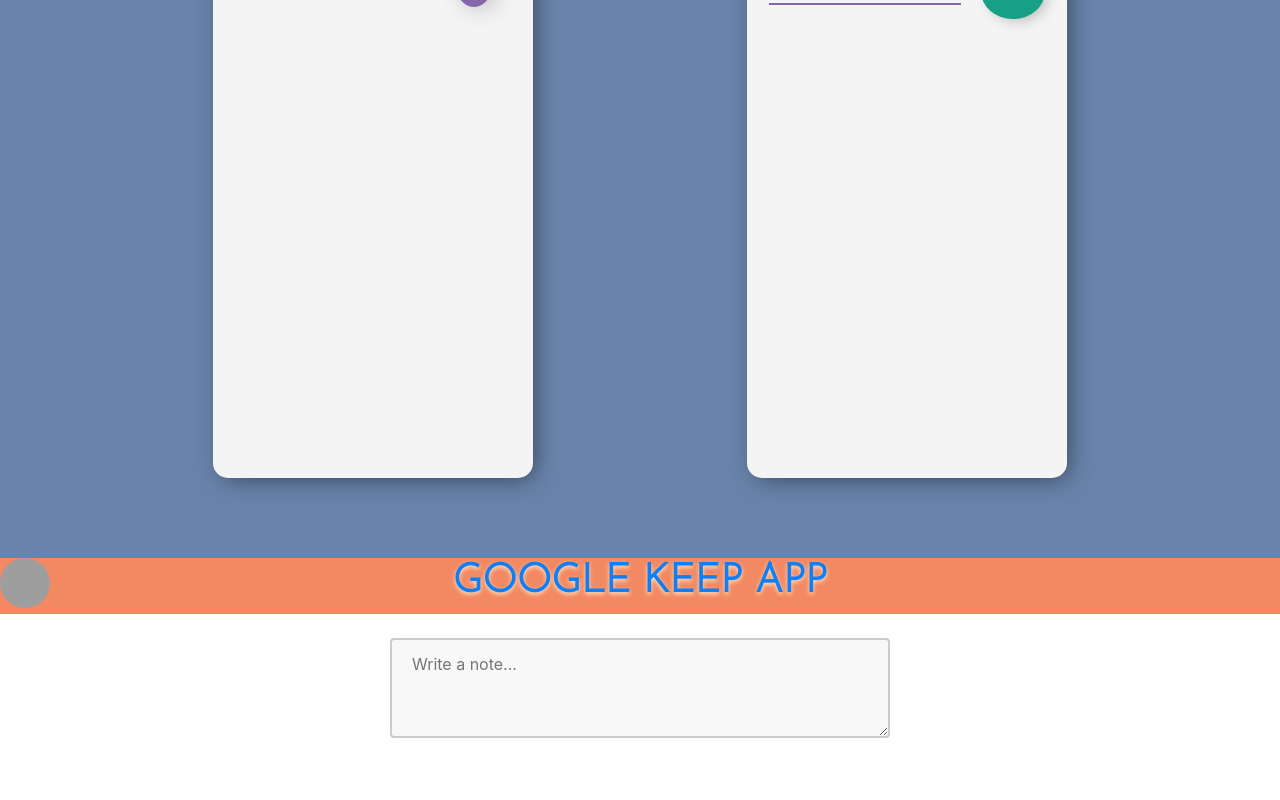
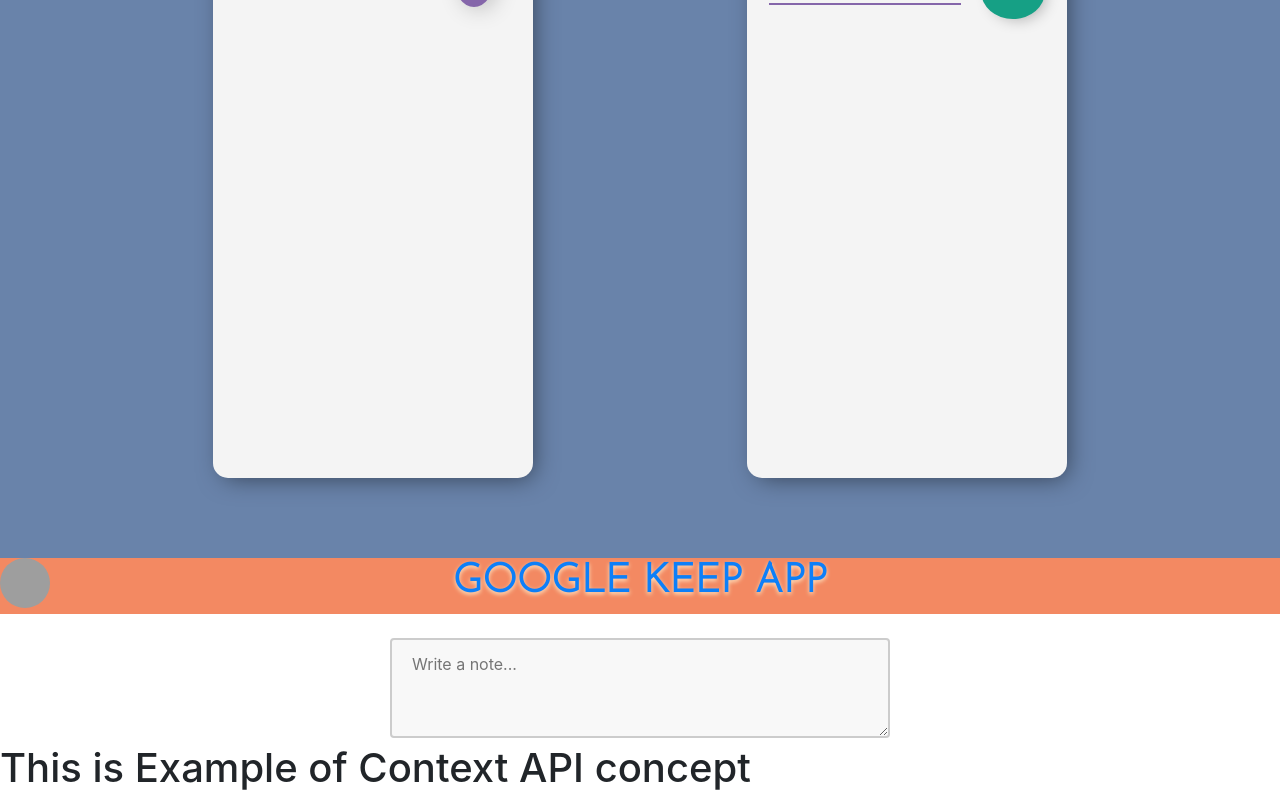
Before and after one commit to bapita/ReactBasics, a React (Create React App) app: page / in a window 1280 px wide. Shown: the part 6918-7718 px from the top of the page. Before the commit the page ends 7662 px from the top, so only its background shows below. Built offline with nearby package versions, Linux system fonts and the light colour scheme; grey boxes are pictures that could not be loaded.

Commit message:
context API

```diff
--- a/src/App.js
+++ b/src/App.js
@@ -1,4 +1,4 @@
-import React from 'react';
+import React, { createContext } from 'react';
 import Heading from './Heading';
 import Unorderedlist from './Unorderedlist';
 import Greeting from './Greeting';
@@ -18,6 +18,10 @@
 import ToDoList from './ToDoList';
 import BootstrapMiniProj from './BootstrapMiniProj';
 import GoogleKeepApp from './GoogleKeepApp';
+import ContextApiCompA from './ContextApiCompA';
+
+const ContextName = createContext(); // Context API
+const ContextSecondName = createContext();
 const App = () => {
 
   return (
@@ -56,6 +60,12 @@
       <SpreadOperator />
       <ToDoList />
       <GoogleKeepApp />
+        <ContextName.Provider value= {'Context API'}>
+          <ContextSecondName.Provider value = {'concept'}>
+            <ContextApiCompA />
+          </ContextSecondName.Provider>
+        </ContextName.Provider>
+
     </>
 
 
@@ -63,6 +73,7 @@
 
 }
 export default App;
+export { ContextName,ContextSecondName };
 
 // to pass as props
 /*
--- /dev/null
+++ b/src/ContextApi.jsx
@@ -0,0 +1,35 @@
+import React from 'react';
+import {ContextName, ContextSecondName} from './App';
+/* React hooks provide a context call concept.
+    React context API allows us to easily access data at different levels of
+    the component tree, without passing props to evenry level
+
+    step 1: createContext() --> to create the data
+    step 2: Provider --> to provide the data
+    step3: Consumer --> to consume the data. It only accepts function
+*/
+
+const ContextApi = () => {
+    return(
+        <>
+            <ContextName.Consumer>
+                {(contextname) => {
+                    return (
+                        <ContextSecondName.Consumer>
+                            {(conceptname) => {
+                                return (
+                                    <>
+                                        <h1>This is Example of {contextname} {conceptname}</h1>
+                                    </>
+                                );
+                            }}
+                        </ContextSecondName.Consumer>
+                    );
+                }}
+            </ContextName.Consumer>
+
+        </>
+    );
+}
+
+export default ContextApi;
--- /dev/null
+++ b/src/ContextApiCompA.jsx
@@ -0,0 +1,13 @@
+import React from 'react';
+import ContextApi from './ContextApi';
+
+const ContextApiCompA = () => {
+    return(
+        <>
+            <ContextApi />
+        </>
+    );
+
+}
+
+export default ContextApiCompA;
```
Also changed, not shown: src/GoogleCreateNote.jsx (line endings or trailing spaces).
